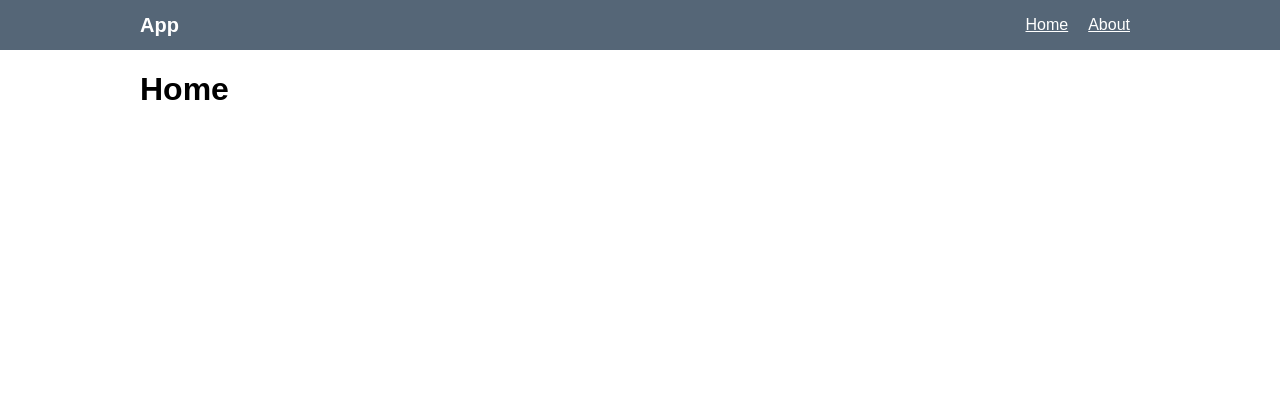
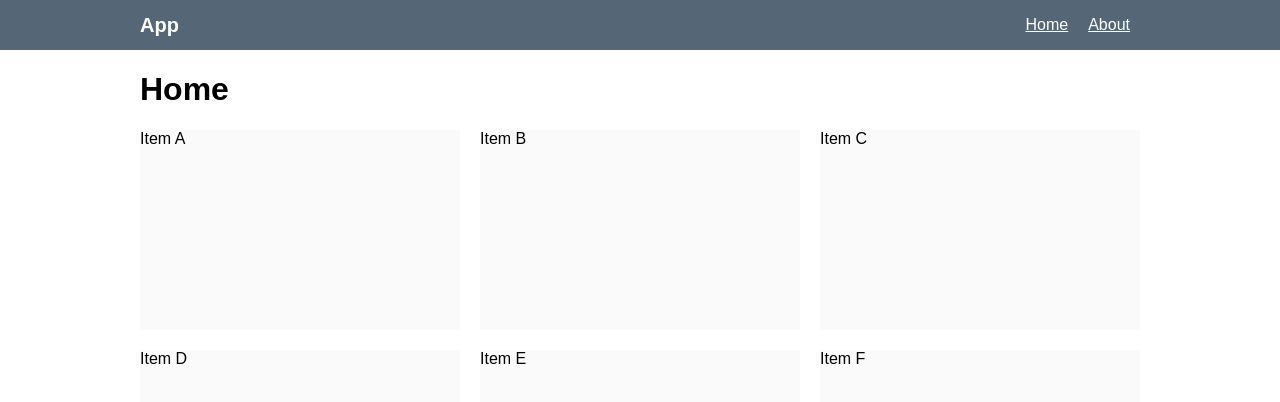
Before and after one commit to rsilivestr/vue-shop, a Vue app: page / in a window 1280 px wide. Shown: the top 402 px of the page. Built offline with nearby package versions, Linux system fonts and the light colour scheme.

Commit message:
Add store.js

```diff
--- a/package.json
+++ b/package.json
@@ -40,7 +40,7 @@
     }
   },
   "lint-staged": {
-    "*.vue": "prettier --write"
+    "*.js,*.vue": "eslint --cache --fix && prettier --write"
   },
   "browserslist": [
     "defaults"
--- a/src/index.js
+++ b/src/index.js
@@ -1,7 +1,8 @@
 import Vue from 'vue';
 import App from './App.vue';
 import router from './router';
+import store from './store';
 
 Vue.config.devtools = true;
 
-new Vue({ router, render: (createElement) => createElement(App) }).$mount('#app');
+new Vue({ router, store, render: (createElement) => createElement(App) }).$mount('#app');
--- /dev/null
+++ b/src/store.js
@@ -0,0 +1,17 @@
+import Vue from 'vue';
+import Vuex from 'vuex';
+
+Vue.use(Vuex);
+
+const items = [
+  { id: 0, name: 'Item A' },
+  { id: 1, name: 'Item B' },
+  { id: 2, name: 'Item C' },
+  { id: 3, name: 'Item D' },
+  { id: 4, name: 'Item E' },
+  { id: 5, name: 'Item F' },
+];
+
+export default new Vuex.Store({
+  state: { items },
+});
--- a/src/views/Home.vue
+++ b/src/views/Home.vue
@@ -1,5 +1,41 @@
 <template>
   <main class="container">
     <h1>Home</h1>
+    <div class="tiles">
+      <div v-for="item in storedItems" :key="item.id" class="tiles__item">
+        {{ item.name }}
+      </div>
+    </div>
   </main>
 </template>
+
+<script>
+export default {
+  name: 'Home',
+  data() {
+    return {};
+  },
+  computed: {
+    storedItems() {
+      return this.$store.state.items;
+    },
+  },
+};
+</script>
+
+<style lang="scss" scoped>
+.tiles {
+  display: grid;
+  grid-template: auto / 1fr 1fr;
+  gap: 20px;
+
+  @media all and (min-width: 768px) {
+    grid-template-columns: 1fr 1fr 1fr;
+  }
+
+  &__item {
+    background-color: #fafafa;
+    min-height: 200px;
+  }
+}
+</style>
```
